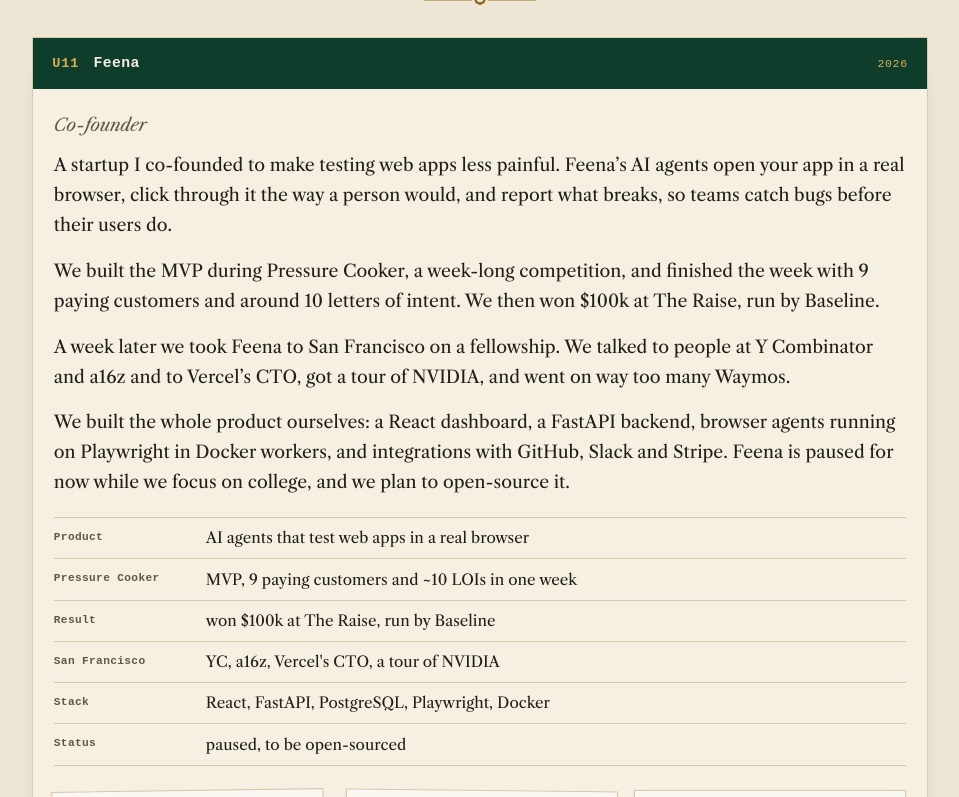
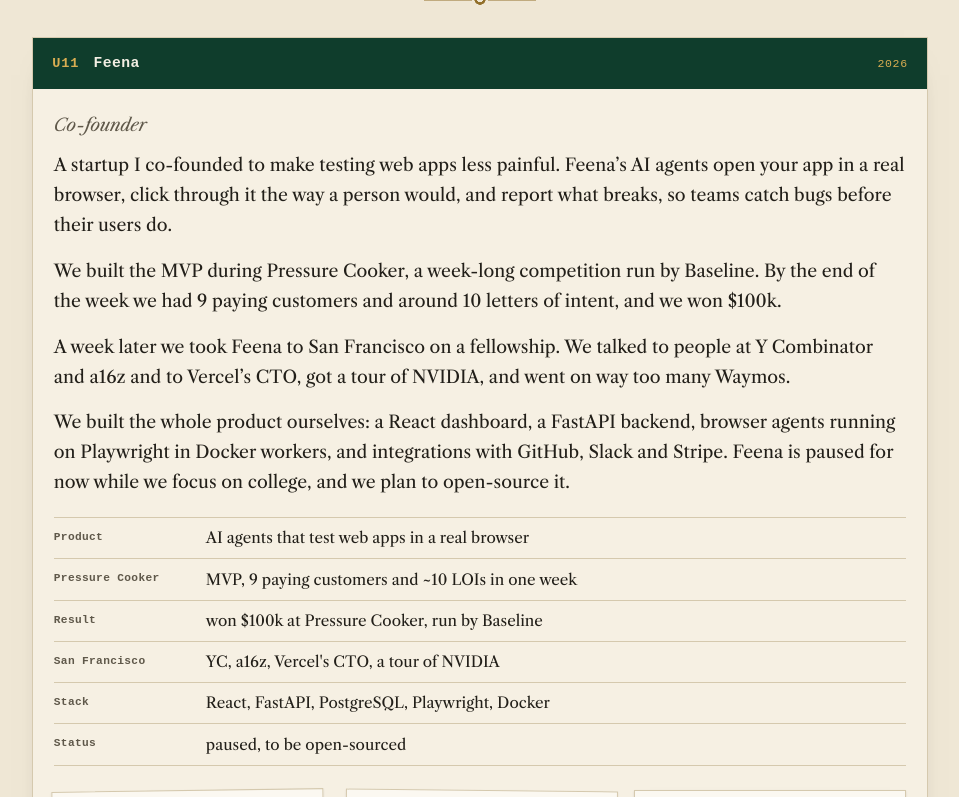
Before and after one commit to gognakamaya-dev/gognakamaya-dev.github.io, a Jekyll site: the page built from work/index.html, in a window 1280 px wide and 900 px high, scrolled down 360 px, cut to the strip 0-797 px from the top of the window. Shown: the whole strip, without its empty margins (160-1119 px from the left). Built offline with Jekyll 4.4.1, drawn with Linux system fonts in a browser that asks for light colours; some web fonts are replaced; some of the changed text lies outside the part shown.

Commit message:
Feena: the $100k was at Pressure Cooker
Co-Authored-By: Claude Opus 5.5 <noreply@anthropic.com>
Claude-Session: https://claude.ai/code/session_015n5nitb26PArmprVPfnB65

```diff
--- a/_data/work.yml
+++ b/_data/work.yml
@@ -14,7 +14,7 @@ experience:
     what: |
       A startup I co-founded to make testing web apps less painful. Feena's AI agents open your app in a real browser, click through it the way a person would, and report what breaks, so teams catch bugs before their users do.
 
-      We built the MVP during Pressure Cooker, a week-long competition, and finished the week with 9 paying customers and around 10 letters of intent. We then won $100k at The Raise, run by Baseline.
+      We built the MVP during Pressure Cooker, a week-long competition run by Baseline. By the end of the week we had 9 paying customers and around 10 letters of intent, and we won $100k.
 
       A week later we took Feena to San Francisco on a fellowship. We talked to people at Y Combinator and a16z and to Vercel's CTO, got a tour of NVIDIA, and went on way too many Waymos.
 
@@ -22,7 +22,7 @@ experience:
     specs:
       Product: AI agents that test web apps in a real browser
       Pressure Cooker: MVP, 9 paying customers and ~10 LOIs in one week
-      Result: won $100k at The Raise, run by Baseline
+      Result: won $100k at Pressure Cooker, run by Baseline
       San Francisco: YC, a16z, Vercel's CTO, a tour of NVIDIA
       Stack: React, FastAPI, PostgreSQL, Playwright, Docker
       Status: paused, to be open-sourced
@@ -171,7 +171,7 @@ projects:
       Role: CTO
 
 awards:
-  - "The Raise, run by Baseline: won $100k with Feena (2026)"
+  - "Pressure Cooker, run by Baseline: won $100k with Feena (2026)"
   - "BT Young Scientist & Technology Exhibition: three-time winner, including first in Intermediate Individual Technology and the Stripe Software Award (2024), and second in Junior Technology (2022)"
   - "BTYSTE Bootcamp: one of 30 projects picked from 550+"
   - "SciFest: four-time winner and twice a national finalist"
--- a/_tools/board.py
+++ b/_tools/board.py
@@ -247,7 +247,7 @@ def wide():
     b.text(104, 556, "WS2812 · DATA →", "silk tiny")
 
     # Feena: the startup, on its own stub traces down through vias
-    u9 = b.chip("U9", "FEENA", "THE RAISE ’26", 380, 616, 132, 52, "/work/#feena", "feena", n=3, label="Feena: AI agents that test web apps")
+    u9 = b.chip("U9", "FEENA", "BROWSER AGENTS", 380, 616, 132, 52, "/work/#feena", "feena", n=3, label="Feena: AI agents that test web apps")
     # Feena runs to the MCU's spare bottom pin, around the scanner's bus and inside the LED chain
     b.trace([B[0], (B[0][0], 482), (560, 482), (560, 560), (u9["t"][2][0], 560), u9["t"][2]], "feena")
     for (px, py) in u9["t"][:2]:
@@ -289,7 +289,7 @@ def tall():
     u6 = b.chip("U6", "SCANNER", "INTRAORAL", 310, 616, 132, 46, "/work/#intraoral", "intraoral", label="Intraoral scanner")
     u7 = b.chip("U7", "ISS-CAM", "AGE 14", 110, 716, 132, 46, "/work/#iss", "iss", label="ISS camera")
     u8 = b.chip("U8", "ACCEL", "LAB", 310, 716, 132, 46, "/work/#accellab", "accellab", label="AccelLab")
-    u9 = b.chip("U9", "FEENA", "THE RAISE ’26", 210, 816, 132, 46, "/work/#feena", "feena", label="Feena")
+    u9 = b.chip("U9", "FEENA", "BROWSER AGENTS", 210, 816, 132, 46, "/work/#feena", "feena", label="Feena")
 
     T, B, L, R = u1["t"], u1["b"], u1["l"], u1["r"]
     bus(b, T[0:2], u2["b"][2:4], 360, "akara", gap=10)
```
Also changed, not shown: _includes/board-tall.svg, _includes/board-wide.svg.
